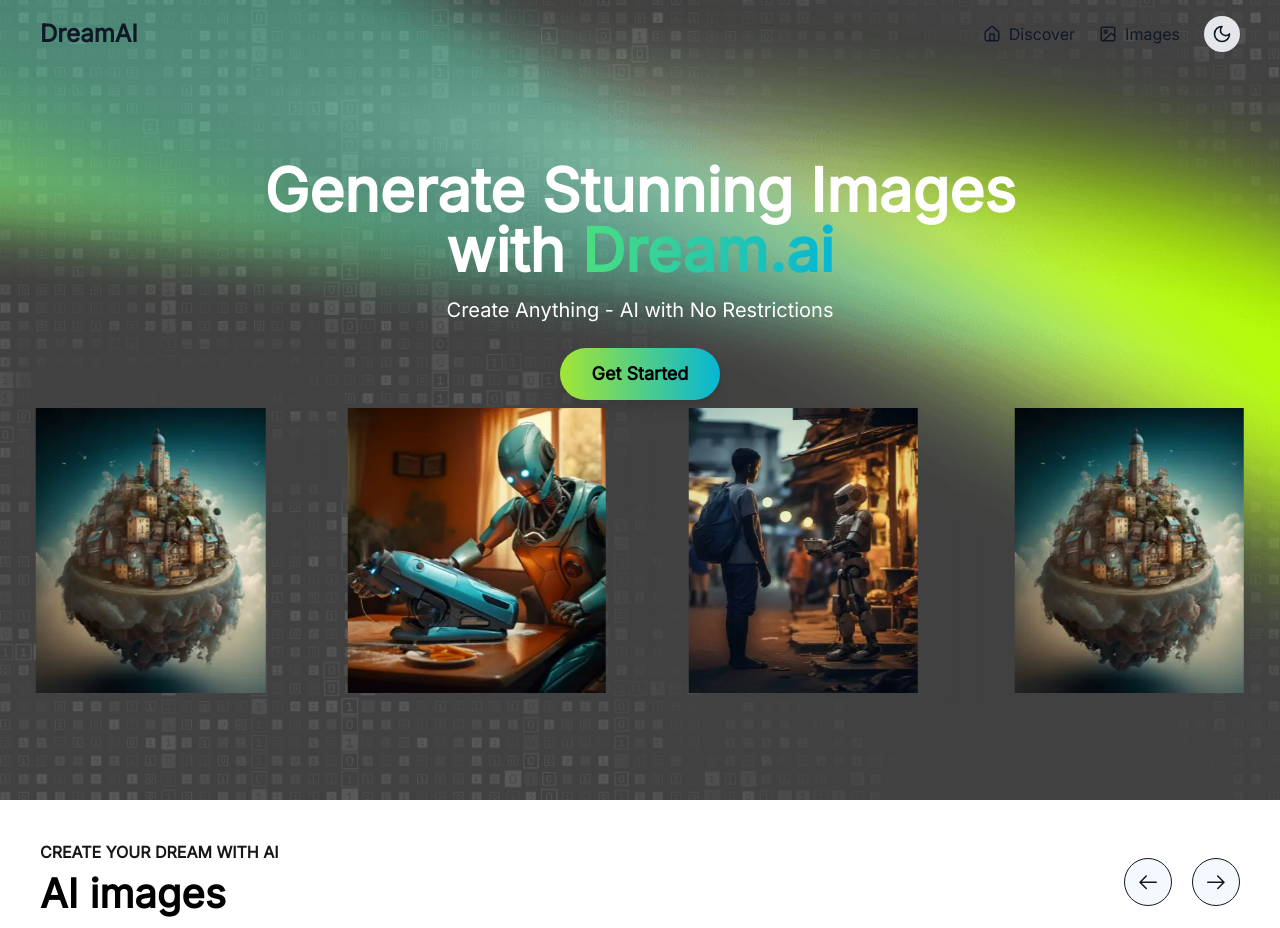
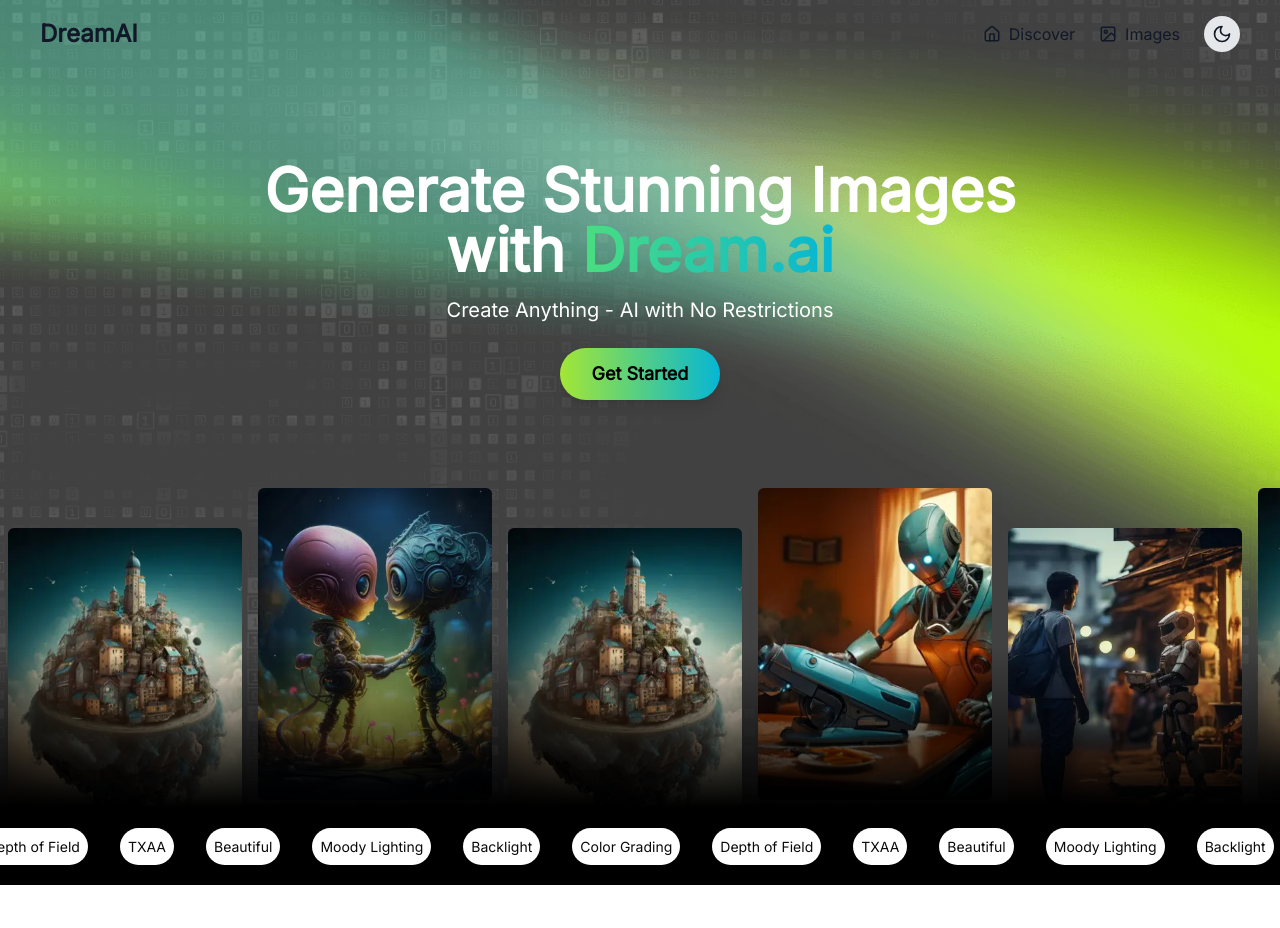
Before and after one commit to mdsajalali/dream-ai-client, a Next.js app: page / in a window 1280 px wide. Shown: the top 928 px of the page. Built offline with nearby package versions, Linux system fonts and the light colour scheme.

Commit message:
update: ui

```diff
--- a/package.json
+++ b/package.json
@@ -20,6 +20,7 @@
     "next": "14.2.22",
     "react": "^18",
     "react-dom": "^18",
+    "react-fast-marquee": "^1.6.5",
     "react-icons": "^5.4.0",
     "sonner": "^1.7.2",
     "swiper": "^11.2.2",
--- a/src/app/globals.css
+++ b/src/app/globals.css
@@ -1,6 +1,7 @@
 @tailwind base;
 @tailwind components;
 @tailwind utilities;
+
 @layer base {
   :root {
     --background: 0 0% 100%;
@@ -27,7 +28,7 @@
     --chart-3: 197 37% 24%;
     --chart-4: 43 74% 66%;
     --chart-5: 27 87% 67%;
-    --radius: 0.5rem
+    --radius: 0.5rem;
   }
   .dark {
     --background: 0 0% 3.9%;
@@ -53,9 +54,10 @@
     --chart-2: 160 60% 45%;
     --chart-3: 30 80% 55%;
     --chart-4: 280 65% 60%;
-    --chart-5: 340 75% 55%
+    --chart-5: 340 75% 55%;
   }
 }
+
 @layer base {
   * {
     @apply border-border;
@@ -64,3 +66,19 @@
     @apply bg-background text-foreground;
   }
 }
+
+.swiper-wrapper {
+  transition-timing-function: linear !important;
+  pointer-events: none !important;
+  user-select: none !important;
+}
+
+.sliderImageWrapper {
+  width: 250px !important;
+}
+
+@media screen and (max-width: 576px) {
+  .sliderImageWrapper {
+    width: 180px !important;
+  }
+}
--- a/src/app/page.tsx
+++ b/src/app/page.tsx
@@ -1,9 +1,12 @@
 import AiImages from "@/components/core/AiImages";
+import AiTexts from "@/components/core/AiTexts";
 import React from "react";
 
 const page = () => {
   return (
     <>
+      {/* AiTexts */}
+      <AiTexts />
       {/* AiImage */}
       <AiImages />
     </>
--- /dev/null
+++ b/src/components/core/AiTexts.tsx
@@ -0,0 +1,40 @@
+import React from "react";
+import Marquee from "react-fast-marquee";
+
+const effects = [
+  { id: 1, name: "Backlight" },
+  { id: 2, name: "Color Grading" },
+  { id: 3, name: "Depth of Field" },
+  { id: 4, name: "TXAA" },
+  { id: 5, name: "Beautiful" },
+  { id: 6, name: "Moody Lighting" },
+  { id: 7, name: "Backlight" },
+  { id: 8, name: "Color Grading" },
+  { id: 9, name: "Depth of Field" },
+  { id: 10, name: "TXAA" },
+  { id: 11, name: "Beautiful" },
+  { id: 12, name: "Moody Lighting" },
+  { id: 13, name: "Backlight" },
+  { id: 14, name: "Color Grading" },
+  { id: 15, name: "Depth of Field" },
+  { id: 16, name: "TXAA" },
+];
+
+const AiTexts = () => {
+  return (
+    <div className="bg-black">
+      <Marquee className="cursor-pointer" pauseOnHover>
+        {effects.map((effect) => (
+          <div
+            key={effect.id}
+            className="mx-4 my-5 bg-white hover:bg-black hover:text-white duration-300 rounded-full text-[14px] font-medium p-2"
+          >
+            {effect.name}
+          </div>
+        ))}
+      </Marquee>
+    </div>
+  );
+};
+
+export default AiTexts;
--- a/src/components/core/Hero.tsx
+++ b/src/components/core/Hero.tsx
@@ -3,8 +3,8 @@
 
 const Hero = () => {
   return (
-    <section className="flex absolute top-[10%] right-0 left-0 flex-col items-center justify-center text-center py-20 px-4 md:px-8 lg:px-16">
-      <h1 className="text-4xl md:text-5xl lg:text-6xl font-extrabold leading-tight max-w-3xl  text-white">
+    <section className="flex flex-col items-center justify-center text-center py-20 px-4 md:px-8 lg:px-16">
+      <h1 className="text-4xl mt-20 md:text-5xl lg:text-6xl font-extrabold leading-tight max-w-3xl  text-white">
         Generate Stunning Images <br className="hidden md:inline" /> with{" "}
         <span className="bg-clip-text text-transparent bg-gradient-to-r from-green-400 to-cyan-500">
           Dream.ai
--- a/src/components/core/HomeNav.tsx
+++ b/src/components/core/HomeNav.tsx
@@ -37,8 +37,9 @@
   }, []);
 
   return (
-    <div className="bg-[url('/images/banner-bg.png')] bg-cover bg-center min-h-screen w-full relative ">
-      <header className="bg-[url('/images/banner-gradient-shape.svg')] z-[999] bg-cover bg-center min-h-screen w-full">
+    <div className="bg-[url('/images/banner-bg.png')] bg-cover bg-center  w-full relative">
+      <div className="bg-[url('/images/banner-gradient-shape.svg')] bg-cover bg-center">
+        <header className=" z-[999] w-full">
           <div
             className={`${
               scrolled ? "bg-black" : "bg-transparent"
@@ -130,6 +131,8 @@
         {/* Showcase */}
         <ShowCase />
       </div>
+      <div className="absolute bottom-0 left-0 bg-gradient-to-b from-black/0 to-black w-full h-[160px] z-[999]"></div>
+    </div>
   );
 };
 
--- a/src/components/core/Showcase.tsx
+++ b/src/components/core/Showcase.tsx
@@ -50,49 +50,32 @@
 
 const ShowCase = () => {
   return (
-    <section className="absolute top-[50%] right-0 left-0">
+    <section className="">
       <>
         <div>
           <Swiper
             modules={[Navigation, Autoplay]}
-            spaceBetween={35}
-            slidesPerView={1}
+            spaceBetween={0}
+            slidesPerView={"auto"}
             loop={true}
-            autoplay={{ delay: 800 }}
+            autoplay={{ delay: 0, reverseDirection: true }}
+            speed={3500}
             navigation={{ prevEl: ".aiNext", nextEl: ".aiPrev" }}
-            breakpoints={{
-              350: {
-                slidesPerView: 1.2,
-                spaceBetween: 10,
-              },
-              640: {
-                slidesPerView: 2,
-                spaceBetween: 10,
-              },
-              768: {
-                slidesPerView: 2,
-                spaceBetween: 20,
-              },
-              1024: {
-                slidesPerView: 3,
-                spaceBetween: 20,
-              },
-              1170: {
-                slidesPerView: 4,
-                spaceBetween: 25,
-              },
-            }}
           >
             {showcase?.map((item) => (
-              <SwiperSlide key={item.id}>
-                <div className="  rounded-md p-2 shadow-sm transition-shadow hover:shadow-md">
+              <SwiperSlide key={item.id} className="sliderImageWrapper">
+                <div
+                  className={`rounded-md p-2 shadow-sm transition-shadow hover:shadow-md ${
+                    item.id % 2 == 0 ? "translate-y-10" : ""
+                  }`}
+                >
                   <div className="relative">
-                    <div className="relative mx-auto aspect-square rounded-md ">
+                    <div className="relative mx-auto aspect-[3/4] rounded-md ">
                       <Image
                         src={item.img}
                         alt="Image"
                         fill
-                        className="mx-auto h-full w-full rounded-md object-contain object-bottom"
+                        className="object-cover rounded-md   "
                       />
                     </div>
                   </div>
```
Also changed, not shown: 1 other file (tests, documents, lock files or other folders). Lines whose indentation alone changed are shown as unchanged.
